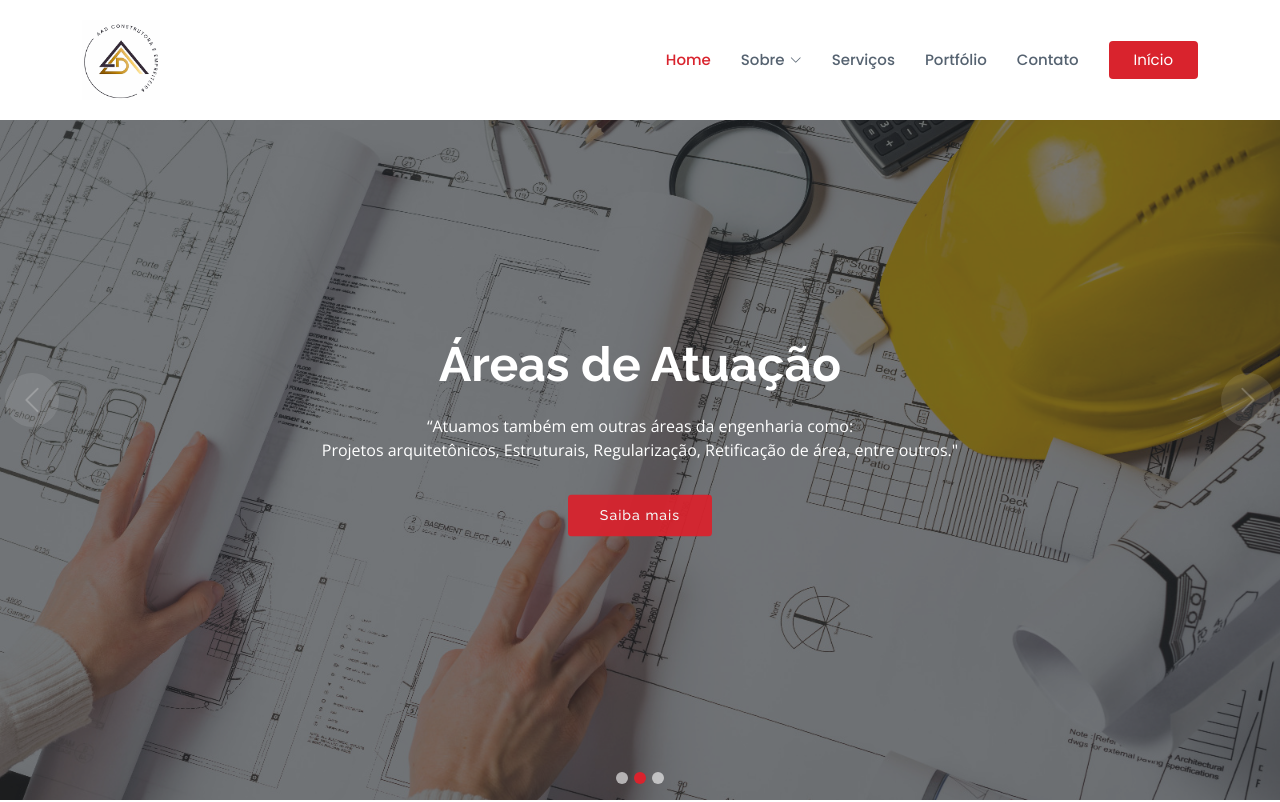
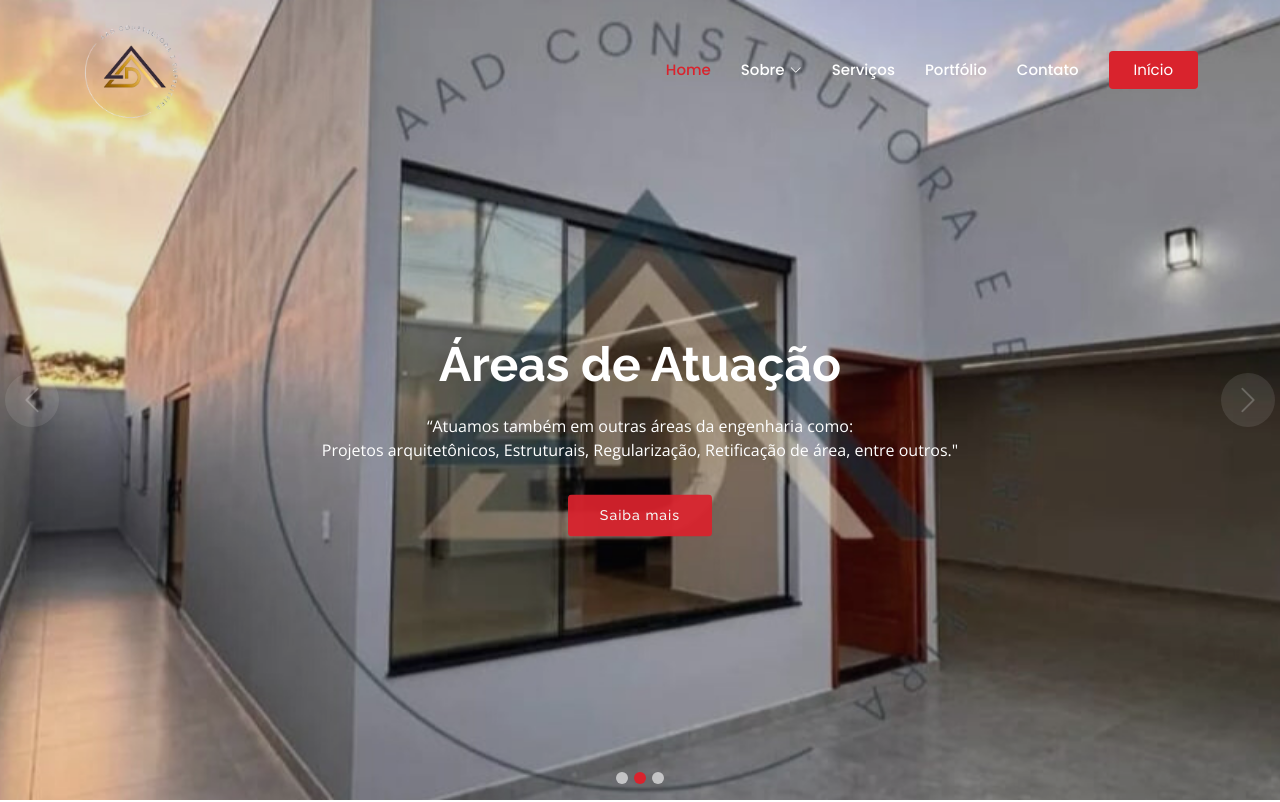
Before and after one commit to Andrigo179/Portfolio, a plain HTML site: page index.html in a window 1280 px wide. Shown: the top 802 px of the page. Drawn offline with nearby package versions, Linux system fonts and the light colour scheme.

Commit message:
mudança

```diff
--- a/assets/css/style.css
+++ b/assets/css/style.css
@@ -76,13 +76,18 @@ h6 {
 --------------------------------------------------------------*/
 
 #header {
-    background: white;
+    background: transparent;
     transition: all 0.5s;
     z-index: 997;
     padding: 20px 0;
 }
 
+#header.header-scrolled a {
+    color: black;
+}
+
 #header.header-scrolled {
+    background-color: white;
     box-shadow: 0px 2px 15px rgba(0, 0, 0, 0.1);
     padding: 12px 0;
 }
@@ -92,7 +97,7 @@ h6 {
 }
 
 #header .logo {
-    font-size: 28px;
+    font-size: 70px;
     margin: 0;
     padding: 0;
     line-height: 1;
@@ -105,7 +110,7 @@ h6 {
 }
 
 #header .logo img {
-    height: 80px;
+    height: 100px;
     max-height: 80 px;
     width: auto;
 }
@@ -145,7 +150,7 @@ h6 {
     font-family: "Poppins", sans-serif;
     font-size: 15px;
     font-weight: 500;
-    color: #556270;
+    color: white;
     white-space: nowrap;
     transition: 0.3s;
 }
@@ -386,7 +391,7 @@ h6 {
 
 #hero .carousel-item::before {
     content: "";
-    background-color: rgba(30, 35, 40, 0.6);
+    background-color: rgba(30, 35, 40, 0.1);
 }
 
 #hero .carousel-container {
--- a/index.html
+++ b/index.html
@@ -45,7 +45,7 @@
 
 
             <h1 class="logo me-auto">
-                <a href="index.html"> <img src="assets/img/home/1e89108c-2493-4e60-8f67-59dfc72a76d4.jpg" width="100 rem" alt=""></a>
+                <a href="index.html"> <img src="assets/img/home/letras brancas.png" width="100 rem" alt=""></a>
             </h1>
             <!-- Uncomment below if you prefer to use an image logo -->
             <!-- <a href="index.html" class="logo me-auto"><img src="assets/img/logo.png" alt="" class="img-fluid"></a>-->
@@ -94,10 +94,10 @@
             <div class="carousel-inner" role="listbox">
 
                 <!-- Slide 1 -->
-                <div class="carousel-item active" style="background-image: url(assets/img/slide/slide-1.jpeg)">
+                <div class="carousel-item active" style="background-image: url(assets/img/slide/faxada.jpg)">
                     <div class="carousel-container">
                         <div class="container">
-                            <img class="animate__animated animate__fadeInDown" src="assets/img/logomarca.png" alt="" width="100rem" height="100rem">
+                            <img class="animate__animated animate__fadeInDown" src="assets/img/home/fed12001-e805-4a46-bcfa-945221e5e8cc.png" alt="" width="auto" height="80rem">
                             <h2 class="animate__animated animate__fadeInDown">Bem vindo a <br><span>Andrigo Divino Engenharia</span></h2>
                             <p class="animate__animated animate__fadeInUp">Empresa de engenharia especializada em projeto de incêndio.</p>
                             <a href="#about" class="btn-get-started animate__animated animate__fadeInUp scrollto">Saiba mais</a>
@@ -106,7 +106,7 @@
                 </div>
 
                 <!-- Slide 2 -->
-                <div class="carousel-item" style="background-image: url(assets/img/slide/slide-2.jpeg)">
+                <div class="carousel-item" style="background-image: url(assets/img/slide/169.jpg)">
                     <div class="carousel-container">
                         <div class="container">
                             <h2 class="animate__animated animate__fadeInDown">Áreas de Atuação</h2>
@@ -117,7 +117,7 @@
                 </div>
 
                 <!-- Slide 3 -->
-                <div class="carousel-item" style="background-image: url(assets/img/slide/slide-3.jpeg)">
+                <div class="carousel-item" style="background-image: url(assets/img/slide/fundo.jpg)">
                     <div class="carousel-container">
                         <div class="container">
                             <h2 class="animate__animated animate__fadeInDown">Curso de Brigada de Incêndio</h2>
```
Also changed, not shown: assets/img/home/ca6ac6cd-a6d5-4bee-bf39-67d3c141c0f6.png (added), assets/img/home/fed12001-e805-4a46-bcfa-945221e5e8cc.png (added), assets/img/home/letras brancas.png (added), assets/img/slide/169.jpg (added), assets/img/slide/654deac5-298c-4d8d-aa07-7ad391f22e6b.jpg (added), assets/img/slide/faxada.jpg (added), assets/img/slide/fundo.jpg (added), assets/img/slide/slide-1.jpeg (deleted), assets/img/slide/slide-1B.jpg (deleted), assets/img/slide/slide-1original.jpeg (deleted), assets/img/slide/slide-2.jpeg (deleted), assets/img/slide/slide-2B.jpg (deleted), assets/img/slide/slide-3.jpeg (deleted), assets/img/slide/slide-3B.jpg (deleted).
